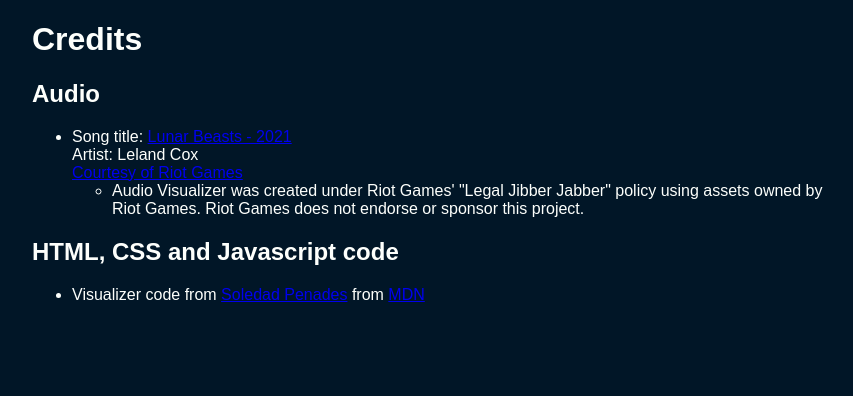
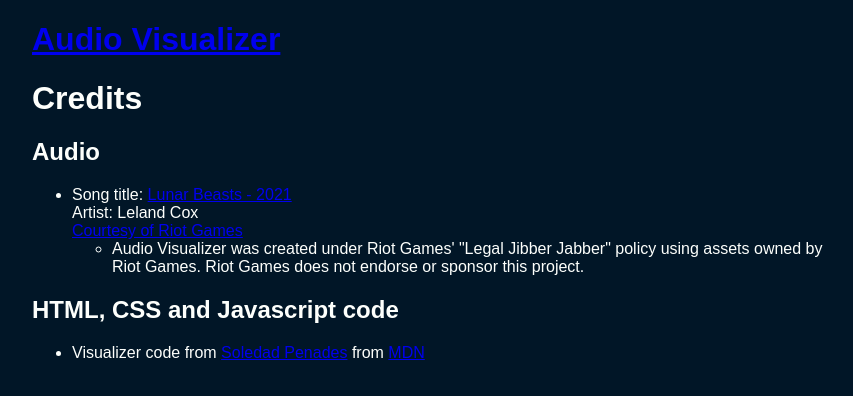
Before and after one commit to amiaxys/audio-visualizer, a plain HTML site: page credits.html in a window 1280 px wide. Shown: the whole page, without its empty margins (208-1061 px from the left). Drawn offline with Linux system fonts and the light colour scheme.

Commit message:
feat: add link back to index

```diff
--- a/credits.html
+++ b/credits.html
@@ -11,8 +11,10 @@
     <title>Credits</title>
   </head>
   <header>
-    <h1>Credits</h1>
+    <h1><a href="index.html">Audio Visualizer</a></h1>
   </header>
+
+  <h1>Credits</h1>
 
   <h2>Audio</h2>
   <ul>
```
